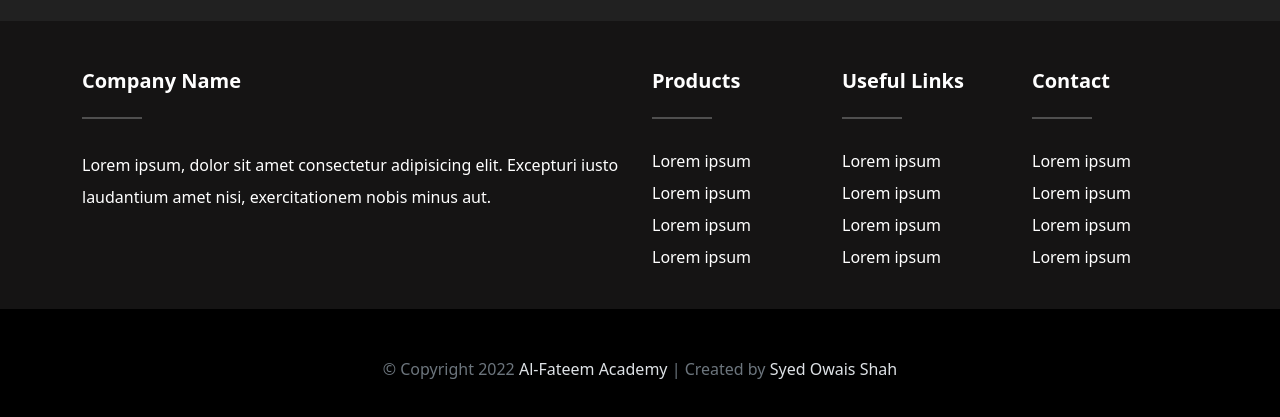
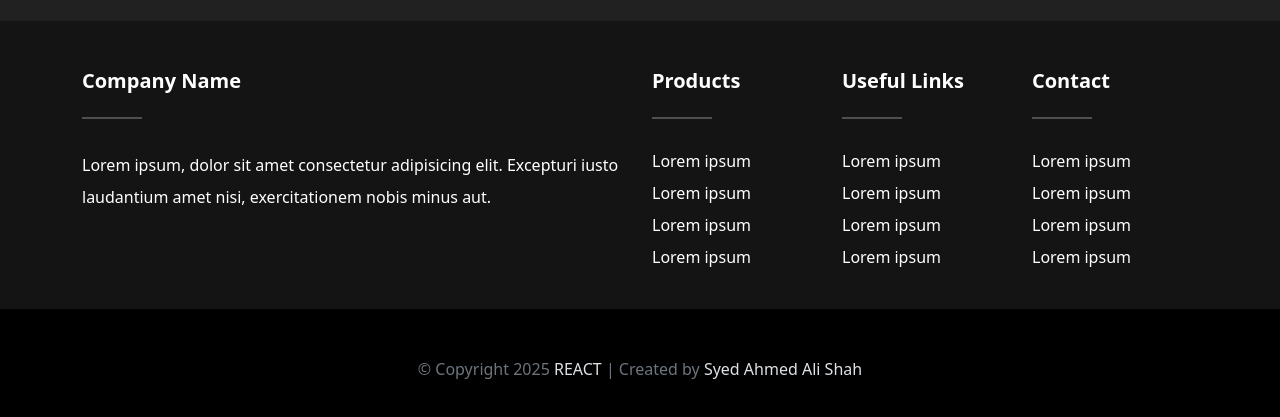
Before and after one commit to Syedowais16/HTML-TEMPLATE, a website: page index.html in a window 1280 px wide. Shown: the part 7576-7993 px from the top of the page. Drawn offline with Linux system fonts and the light colour scheme.

Commit message:
Update index.html

```diff
--- a/index.html
+++ b/index.html
@@ -3,7 +3,6 @@
   <head>
     <meta charset="utf-8">
     <meta name="viewport" content="width=device-width, initial-scale=1">
-    <title>LEARN BOOTSTRAP5 WITH SASS</title>
     <link rel="stylesheet" href="assets/css/style.css">
     <link rel="stylesheet" href="assets/css/fontawesome.css">
     <link rel="stylesheet" href="assets/vendors/css/glightbox.min.css">
@@ -726,7 +725,7 @@
         <div class="row text-center text-white">
           <div class="col-12">
             <div class="footer-bottom__copyright">
-              © Copyright 2022 <a href="#">Al-Fateem Academy </a> | Created by <a href="#"> Syed Owais Shah </a>
+              © Copyright 2025 <a href="#">REACT </a> | Created by <a href="#"> Syed Ahmed Ali Shah </a>
             </div>
           </div>
         </div>
```
